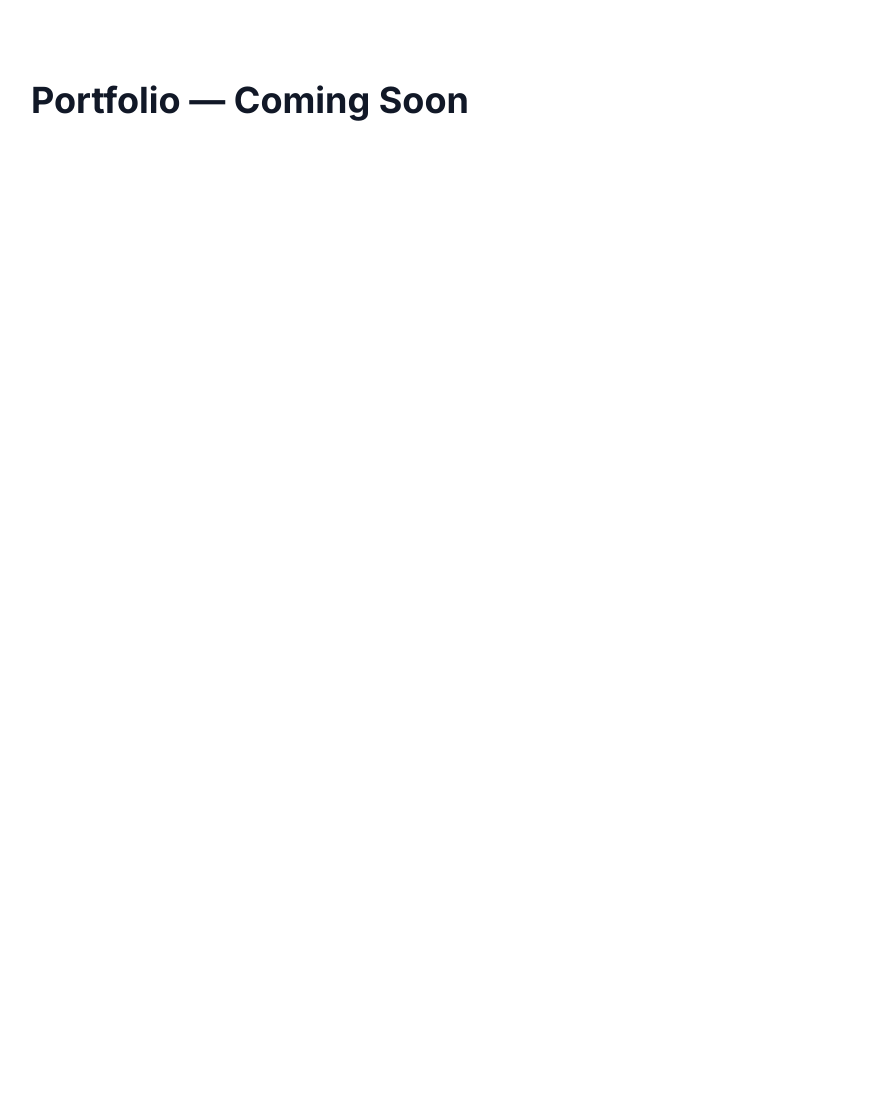
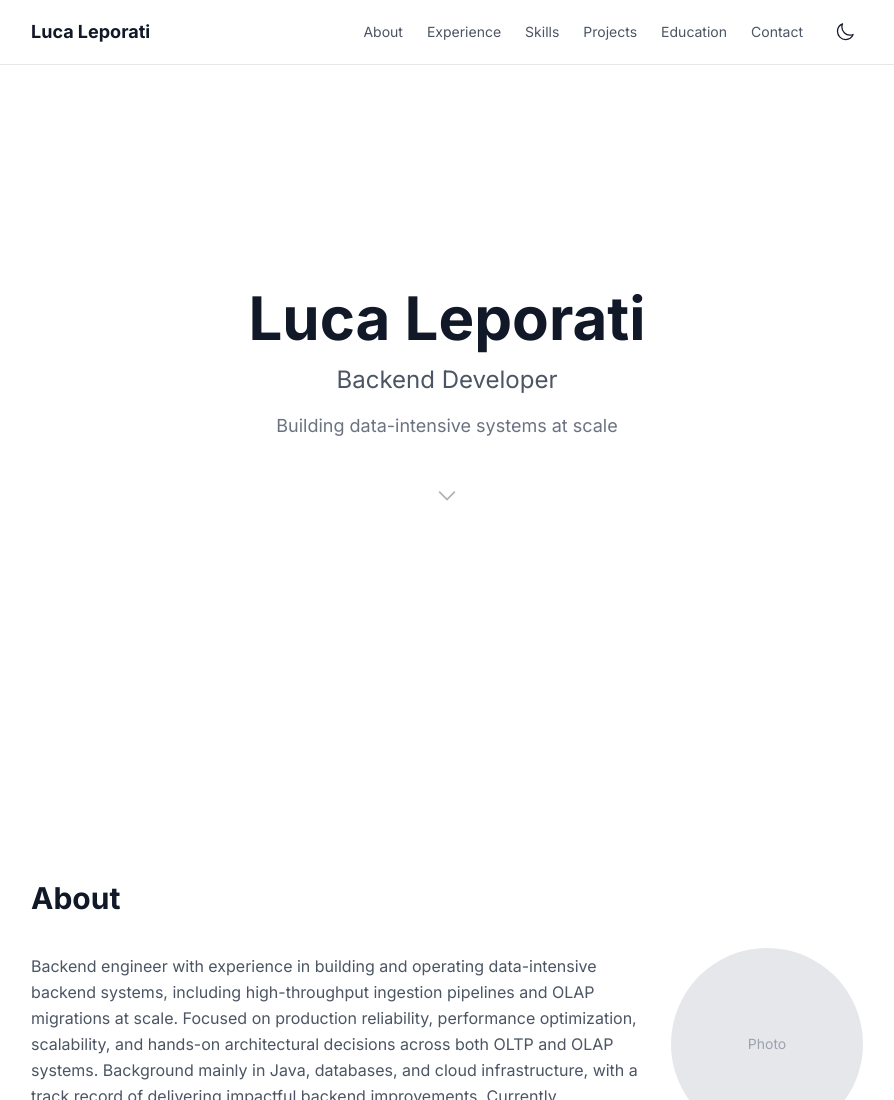
Before and after one commit to Lepo00/portfolio, a Next.js app: page / in a window 1280 px wide. Shown: the top 1100 px of the page, without its empty margins (193-1087 px from the left). Before the commit the page ends 800 px from the top, so only its background shows below. Built offline with nearby package versions, Linux system fonts and the light colour scheme.

Commit message:
feat: assemble all sections in page with fade-in animation

```diff
--- a/src/app/page.tsx
+++ b/src/app/page.tsx
@@ -1,7 +1,26 @@
+import Header from "@/components/Header";
+import Hero from "@/components/Hero";
+import About from "@/components/About";
+import Experience from "@/components/Experience";
+import Skills from "@/components/Skills";
+import Projects from "@/components/Projects";
+import Education from "@/components/Education";
+import Contact from "@/components/Contact";
+import FadeIn from "@/components/FadeIn";
+
 export default function Home() {
   return (
-    <main className="max-w-4xl mx-auto px-6 md:px-8">
-      <h1 className="text-4xl font-bold py-20">Portfolio — Coming Soon</h1>
-    </main>
+    <>
+      <Header />
+      <main className="max-w-4xl mx-auto px-6 md:px-8">
+        <Hero />
+        <FadeIn><About /></FadeIn>
+        <FadeIn><Experience /></FadeIn>
+        <FadeIn><Skills /></FadeIn>
+        <FadeIn><Projects /></FadeIn>
+        <FadeIn><Education /></FadeIn>
+        <FadeIn><Contact /></FadeIn>
+      </main>
+    </>
   );
 }
--- /dev/null
+++ b/src/components/FadeIn.tsx
@@ -0,0 +1,31 @@
+"use client";
+
+import { useEffect, useRef, useState } from "react";
+
+export default function FadeIn({ children }: { children: React.ReactNode }) {
+  const ref = useRef<HTMLDivElement>(null);
+  const [isVisible, setIsVisible] = useState(false);
+
+  useEffect(() => {
+    const observer = new IntersectionObserver(
+      ([entry]) => {
+        if (entry.isIntersecting) {
+          setIsVisible(true);
+          observer.disconnect();
+        }
+      },
+      { threshold: 0.1 }
+    );
+    if (ref.current) observer.observe(ref.current);
+    return () => observer.disconnect();
+  }, []);
+
+  return (
+    <div
+      ref={ref}
+      className={isVisible ? "animate-fade-in" : "opacity-0"}
+    >
+      {children}
+    </div>
+  );
+}
```
